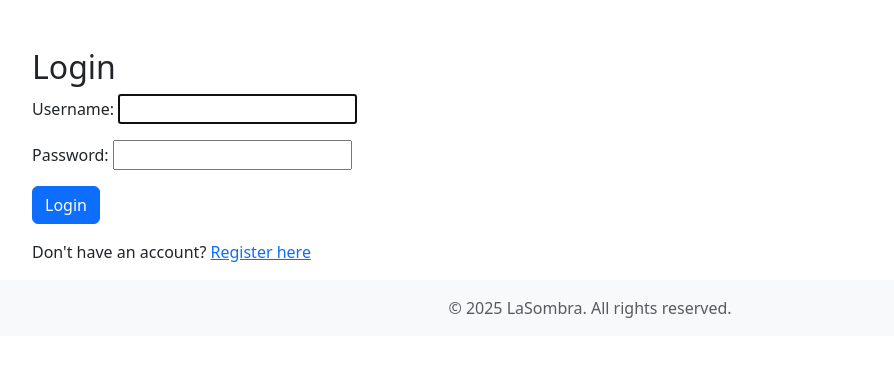
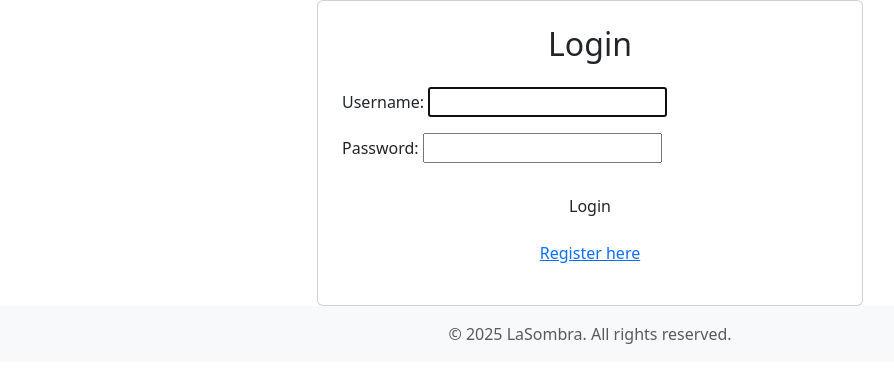
Before and after one commit to Bantu-art/LaSombra, a Django app: page /login/ in a window 1280 px wide. Shown: the part 56-439 px from the top of the page, without its empty margins (50-944 px from the left). Run offline with Django 5.2, Linux system fonts and the light colour scheme.

Commit message:
Refactor login template for improved layout and styling

```diff
--- a/elsombra/main/templates/main/login.html
+++ b/elsombra/main/templates/main/login.html
@@ -1,15 +1,36 @@
 {% extends 'base.html' %}
 
+{% block title %}Login - LaSombra{% endblock %}
+
+{% block extra_css %}
+    {% load static %}
+    <link href="{% static 'css/glassy_forms.css' %}" rel="stylesheet">
+{% endblock %}
+
 {% block content %}
-<div class="container mt-5">
-    <h2>Login</h2>
-    <form method="POST">
-        {% csrf_token %}
-        {{ form.as_p }}
-        <button type="submit" class="btn btn-primary">Login</button>
-    </form>
-    <p class="mt-3">
-        Don't have an account? <a href="{% url 'register' %}">Register here</a>
-    </p>
+<div class="auth-background">
+    <div class="container">
+        <div class="row justify-content-center">
+            <div class="col-md-6">
+                <div class="card glass-card">
+                    <div class="card-body p-4 auth-form">
+                        <h2 class="text-center mb-4">Login</h2>
+                        <form method="POST">
+                            {% csrf_token %}
+                            <div class="form-group mb-3">
+                                {{ form.as_p }}
+                            </div>
+                            <div class="d-grid gap-2 mt-4">
+                                <button type="submit" class="btn glass-btn">Login</button>
+                            </div>
+                        </form>
+                        <p class="text-center mt-3">
+                            <a href="{% url 'register' %}" class="glass-link">Register here</a>
+                        </p>
+                    </div>
+                </div>
+            </div>
+        </div>
+    </div>
 </div>
 {% endblock %}
```
